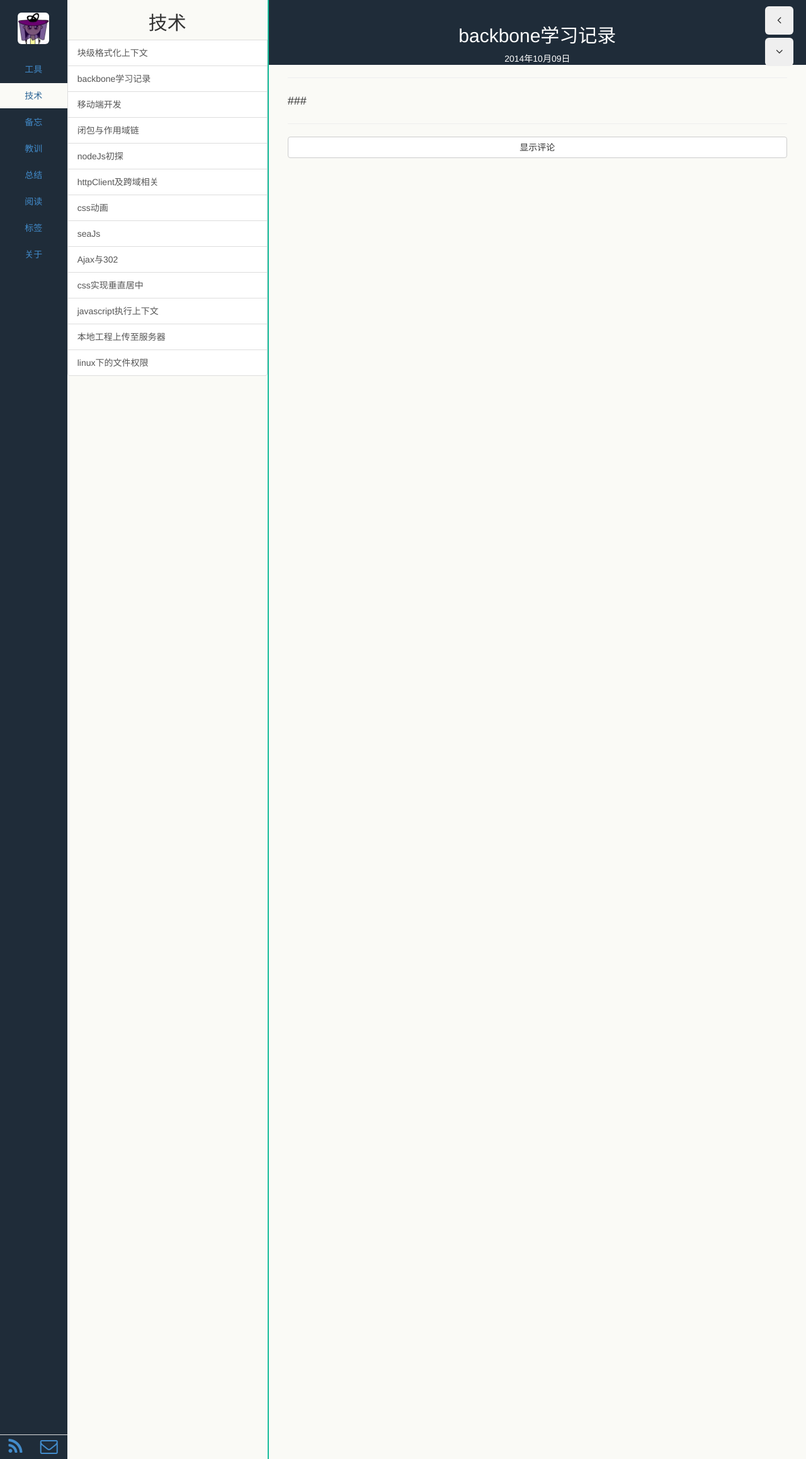
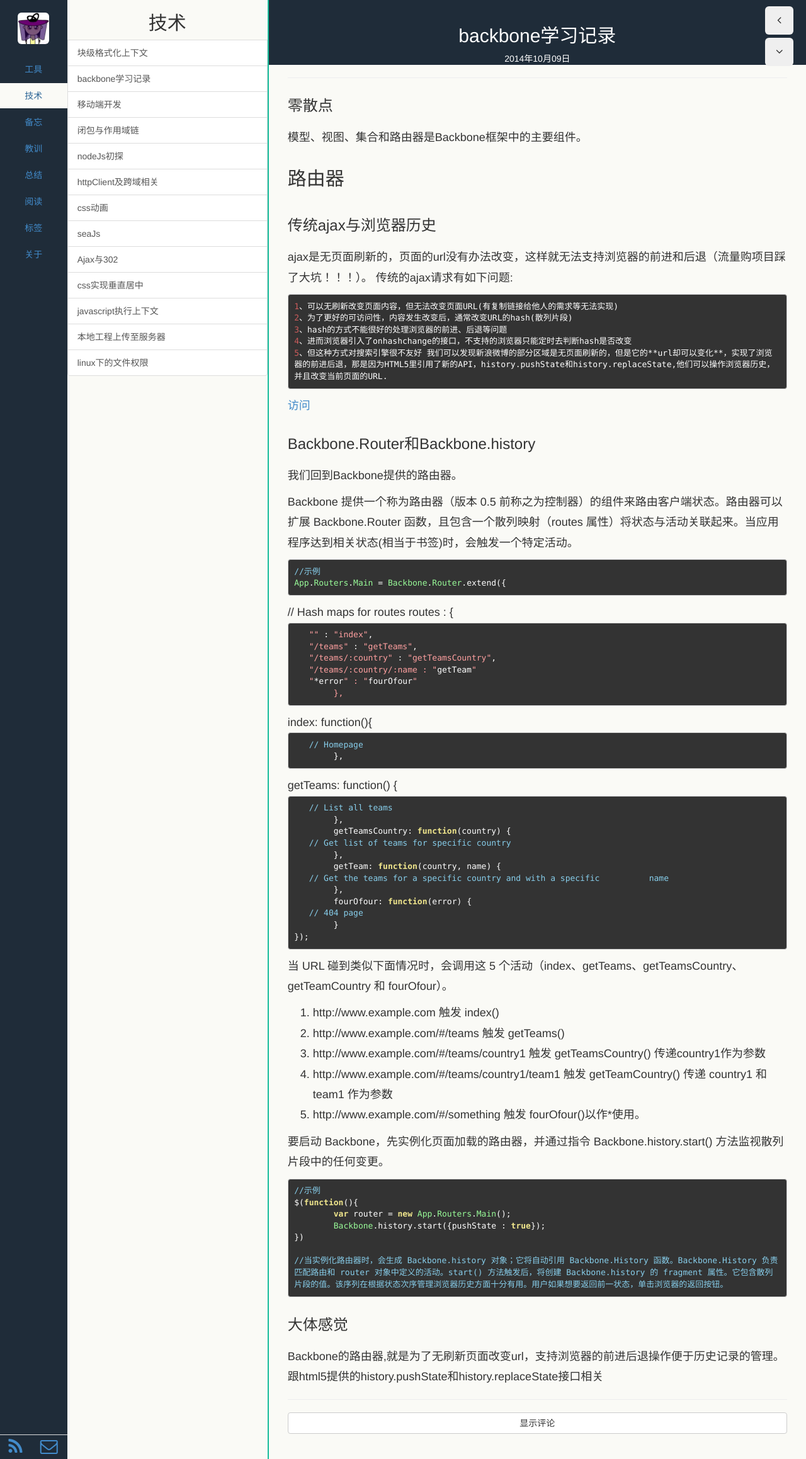
Before and after one commit to echoZQ/echo-blog, a Jekyll site: the page built from _posts/2014-10-09-backbone.md, in a window 1280 px wide. Shown: the whole page at 63% size. Built offline with Jekyll 4.4.1, drawn with Linux system fonts in a browser that asks for light colours; Markdown is read by kramdown in place of the engine named in the settings.

Commit message:
backbone 路由器

```diff
--- a/_posts/2014-10-09-backbone.md
+++ b/_posts/2014-10-09-backbone.md
@@ -6,4 +6,76 @@ tags: Backbone
 description: backbone学习之旅
 ---
 
-###
+### 零散点
+模型、视图、集合和路由器是Backbone框架中的主要组件。
+
+## 路由器
+
+### 传统ajax与浏览器历史
+ajax是无页面刷新的，页面的url没有办法改变，这样就无法支持浏览器的前进和后退（流量购项目踩了大坑！！！）。
+传统的ajax请求有如下问题:
+
+	1、可以无刷新改变页面内容，但无法改变页面URL(有复制链接给他人的需求等无法实现)
+	2、为了更好的可访问性，内容发生改变后，通常改变URL的hash(散列片段)
+	3、hash的方式不能很好的处理浏览器的前进、后退等问题
+	4、进而浏览器引入了onhashchange的接口，不支持的浏览器只能定时去判断hash是否改变
+	5、但这种方式对搜索引擎很不友好
+我们可以发现新浪微博的部分区域是无页面刷新的，但是它的**url却可以变化**，实现了浏览器的前进后退，那是因为HTML5里引用了新的API，history.pushState和history.replaceState,他们可以操作浏览器历史，并且改变当前页面的URL.
+
+[访问](http://www.welefen.com/use-ajax-and-pushstate.html)
+
+### Backbone.Router和Backbone.history
+我们回到Backbone提供的路由器。
+
+Backbone 提供一个称为路由器（版本 0.5 前称之为控制器）的组件来路由客户端状态。路由器可以扩展 Backbone.Router 函数，且包含一个散列映射（routes 属性）将状态与活动关联起来。当应用程序达到相关状态(相当于书签)时，会触发一个特定活动。
+
+	//示例
+	App.Routers.Main = Backbone.Router.extend({
+
+   	// Hash maps for routes
+   	routes : {
+       "" : "index",
+       "/teams" : "getTeams",
+       "/teams/:country" : "getTeamsCountry",
+       "/teams/:country/:name : "getTeam"
+       "*error" : "fourOfour"
+   	},
+
+   	index: function(){
+       // Homepage
+   	},
+
+   	getTeams: function() {
+       // List all teams
+   	},
+   	getTeamsCountry: function(country) {
+       // Get list of teams for specific country
+   	},
+   	getTeam: function(country, name) {
+       // Get the teams for a specific country and with a specific 		name
+   	},
+   	fourOfour: function(error) {
+       // 404 page
+   	}
+	});
+
+当 URL 碰到类似下面情况时，会调用这 5 个活动（index、getTeams、getTeamsCountry、getTeamCountry 和 fourOfour）。
+
+1. http://www.example.com 触发 index()
+2. http://www.example.com/#/teams 触发 getTeams()
+3. http://www.example.com/#/teams/country1 触发 getTeamsCountry() 传递country1作为参数
+4. http://www.example.com/#/teams/country1/team1 触发 getTeamCountry() 传递 country1 和 team1 作为参数
+5. http://www.example.com/#/something 触发 fourOfour()以作*使用。
+
+要启动 Backbone，先实例化页面加载的路由器，并通过指令 Backbone.history.start() 方法监视散列片段中的任何变更。
+
+	//示例
+	$(function(){
+    	var router = new App.Routers.Main();
+    	Backbone.history.start({pushState : true});
+	})
+
+	//当实例化路由器时，会生成 Backbone.history 对象；它将自动引用 Backbone.History 函数。Backbone.History 负责匹配路由和 router 对象中定义的活动。start() 方法触发后，将创建 Backbone.history 的 fragment 属性。它包含散列片段的值。该序列在根据状态次序管理浏览器历史方面十分有用。用户如果想要返回前一状态，单击浏览器的返回按钮。
+
+### 大体感觉
+Backbone的路由器,就是为了无刷新页面改变url，支持浏览器的前进后退操作便于历史记录的管理。跟html5提供的history.pushState和history.replaceState接口相关
```
